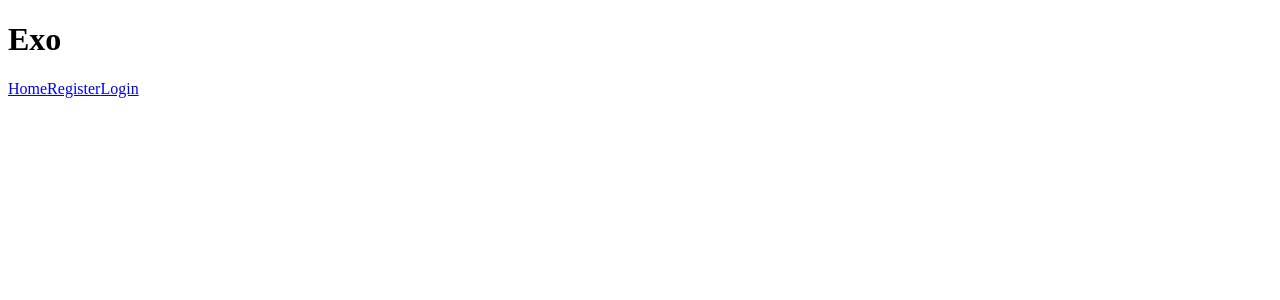
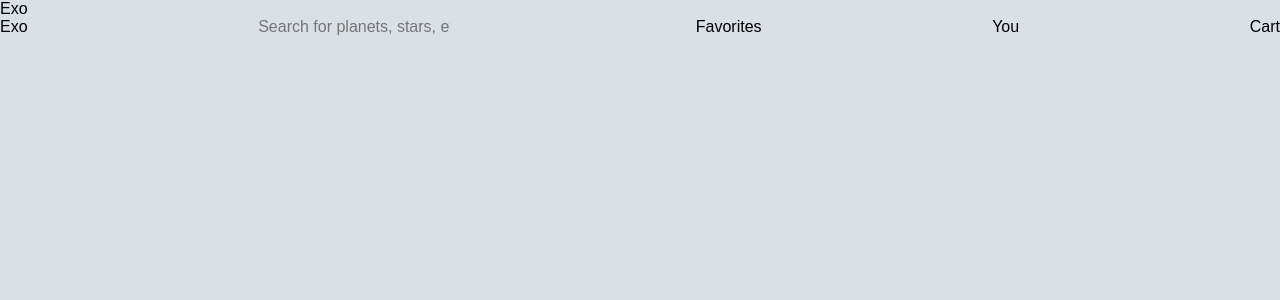
Before and after one commit to eliraybon/exo, a React (Create React App) app in the folder client/: page / in a window 1280 px wide. Shown: the top 300 px of the page. Built offline with nearby package versions, Linux system fonts and the light colour scheme.

Commit message:
Start nav bar

```diff
--- a/client/public/application.css
+++ b/client/public/application.css
@@ -1 +1,2 @@
-/* @import "./assets/css/reset.css";
+@import "./assets/css/reset.css";
+@import "./assets/css/navbar.css";
--- /dev/null
+++ b/client/public/assets/css/navbar.css
@@ -0,0 +1,6 @@
+.nav-bar-div {
+  display: flex;
+  justify-content: space-between;
+  max-width: 1400px;
+  margin: auto;
+}
--- a/client/src/components/App.js
+++ b/client/src/components/App.js
@@ -9,11 +9,10 @@ const App = () => {
   return (
     <div>
       <h1>Exo</h1>
-      <Nav />
       <Switch>
         <AuthRoute exact path="/login" component={Login} routeType="auth" />
         <AuthRoute exact path="/register" component={Register} routeType="auth" />
-        {/* <Route exact path="/" component={Login} /> */}
+        <Route path="/" component={Nav} />
       </Switch>
     </div>
   );
--- a/client/src/components/ui/Nav.js
+++ b/client/src/components/ui/Nav.js
@@ -7,39 +7,13 @@ import { withRouter } from 'react-router-dom';
 
 const Nav = props => {
   return (
-    <ApolloConsumer>
-      {client => (
-        <Query query={IS_LOGGED_IN}>
-          {({ data }) => {
-            if (data.isLoggedIn) {
-              return (
-                <>
-                  <button
-                    onClick={e => {
-                      e.preventDefault();
-                      localStorage.removeItem("auth-token");
-                      client.writeData({ data: { isLoggedIn: false } });
-                      props.history.push("/");
-                    }}
-                  >
-                    Logout
-                </button>
-                  <Link to="/">Home</Link>
-                </>
-              );
-            } else {
-              return (
-                <div>
-                  <Link to="/">Home</Link>
-                  <Link to="/register">Register</Link>
-                  <Link to="/login">Login</Link>
-                </div>
-              );
-            }
-          }}
-        </Query>
-      )}
-    </ApolloConsumer>
+    <div className="nav-bar-div">
+      <h2>Exo</h2>
+      <input className="nav-search" type="search" placeholder="Search for planets, stars, etc.."></input>
+      <button>Favorites</button>
+      <button>You</button>
+      <button>Cart</button>
+    </div>
   );
 };
 
```
Also changed, not shown: 1 other file (tests, documents, lock files or other folders).
